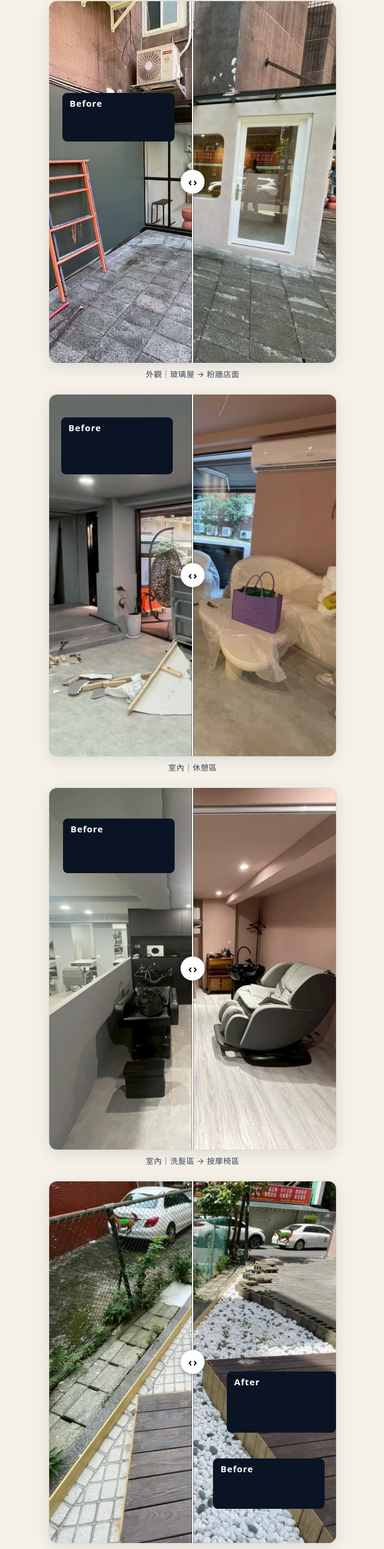
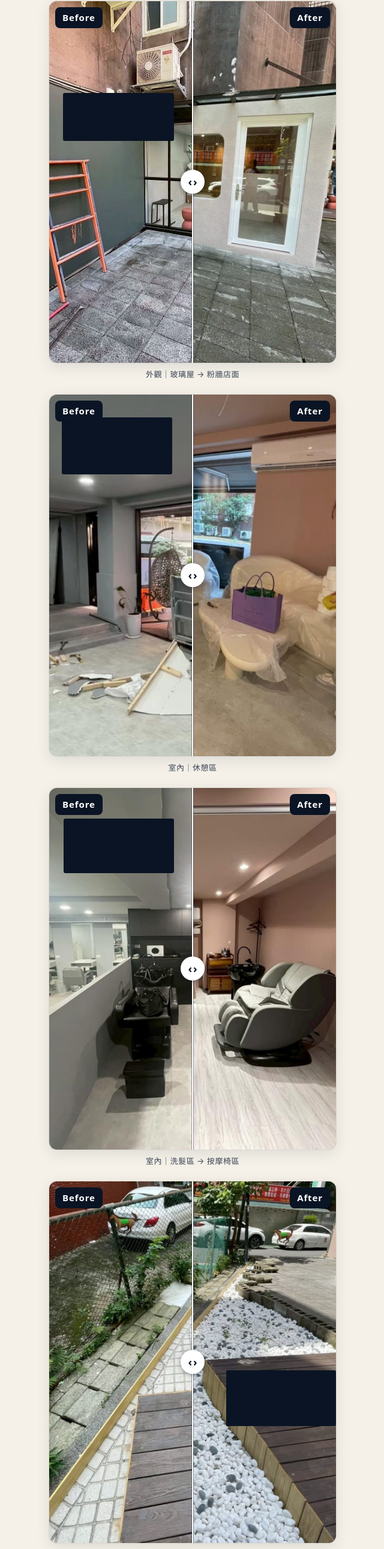
Before and after one commit to ericlin1994/linmu-card, a plain HTML site: page index.html in a window 1280 px wide. Shown: the part 1492-4075 px from the top of the page at 60% size, without its empty margins (319-959 px from the left). Drawn offline with Linux system fonts and the light colour scheme.

Commit message:
BEFORE/AFTER 標籤改為固定貼在各自圖層頂部（Before 左上、After 右上，五組一致）；烤字另用 #0A1424 小底板（烤字＋約 1% 邊距）遮住、跟著裁切，加映 3 張同法；.ba-l 加 isolation 修正 0%/100% 標籤穿透；#rail／.rail-hint 零改動（產生器 rebuild_page.py／client.json *_ink *_plate）

```diff
--- a/index.html
+++ b/index.html
@@ -404,12 +404,17 @@
   .ba img{position:absolute;top:0;left:0;width:100%;height:100%;object-fit:cover;display:block;pointer-events:none;-webkit-user-drag:none}
   /* Before 墊底；After 疊上，從 --p% 起往右顯示（--p＝Before 可見的百分比）。
      每張圖連同自己的標籤底板包在 .ba-l 裡一起裁切 → 標籤永遠只蓋在「該張圖可見」的烤字上 */
-  .ba-l{position:absolute;top:0;left:0;width:100%;height:100%;pointer-events:none}
+  .ba-l{position:absolute;top:0;left:0;width:100%;height:100%;pointer-events:none;isolation:isolate}   /* isolate：標籤／底板的 z-index 只在自己的圖層內，不會穿透上層的 After 圖 */
   .ba .ba-la{clip-path:inset(0 0 0 calc(var(--p) * 1%))}
-  /* 標籤底板：位置／大小由 client.json before_box／after_box（量出的烤字範圍＋邊距）以 inline style 帶入；
-     深藍 #0A1424 不透明底（與站上深藍同色；半透明會透出原烤字殘影）＋白字 */
-  .ba-tag{position:absolute;z-index:2;box-sizing:border-box;padding:7px 12px;border-radius:8px;font-size:15px;font-weight:800;
+  /* 標籤：固定貼在各自圖層的頂部——Before 在左半左上角、After 在右半右上角；五組位置／大小／字級完全一致。
+     標籤在 .ba-l 內，所以被滑桿裁切時一起被切（0% 看不到 Before、100% 看不到 After）。深藍 #0A1424 不透明＋白字 */
+  .ba-tag{position:absolute;top:10px;z-index:2;box-sizing:border-box;padding:7px 12px;border-radius:8px;font-size:15px;font-weight:800;
           letter-spacing:.06em;line-height:1.4;color:#fff;background:#0A1424;pointer-events:none}
+  .ba-lb .ba-tag{left:10px}
+  .ba-la .ba-tag{right:10px}
+  /* 烤字底板：只遮標籤蓋不到的烤字（座標＝client.json 各圖 *_plate＝量出的烤字範圍＋約 1% 邊距），
+     同色 #0A1424 不透明、在各自圖層內（跟著裁切），位於標籤下方（z-index 1 < 2）；位置以 inline style（% of 圖）帶入 */
+  .ba-pl{position:absolute;z-index:1;box-sizing:border-box;border-radius:3px;background:#0A1424;pointer-events:none}
   .ba-range{position:absolute;top:0;left:0;width:100%;height:100%;margin:0;opacity:0;pointer-events:none}
   /* 拖曳把手：44px 寬直條（只有這條擋觸控，圖片其他地方照樣能捲頁面） */
   .ba-grip{position:absolute;top:0;bottom:0;left:calc(var(--p) * 1%);z-index:3;width:44px;margin-left:-22px;
@@ -424,7 +429,8 @@
   /* 夜景加映：3 欄小圖（自己的 .ba-extra，不再共用 .craft；lightbox 只在這一組內循環） */
   .ba-extra{display:grid;grid-template-columns:repeat(3,1fr);gap:8px;margin:18px 20px 0}
   .ba-extra figure{margin:0}
-  .ba-extra img{width:100%;height:auto;aspect-ratio:4/5;object-fit:cover;display:block;border-radius:10px;border:1px solid rgba(22,35,61,.07);cursor:zoom-in}
+  .ba-xw{position:relative;overflow:hidden;border-radius:10px;border:1px solid rgba(22,35,61,.07)}
+  .ba-extra img{width:100%;height:auto;aspect-ratio:4/5;object-fit:cover;display:block;cursor:zoom-in}
   html.drag-scroll .ba-extra img{cursor:zoom-in}
   .ba-extra .ba-fc{padding:0;margin-top:6px;font-size:12px;line-height:1.5;letter-spacing:.02em}
   /*BA_V1_END*/
@@ -623,8 +629,8 @@
   <div class="ba-list">
     <figure class="ba-item">
       <div class="ba" style="--p:50">
-        <div class="ba-l ba-lb"><img class="ba-b" src="img/ba-exterior-before.jpg" alt="外觀｜玻璃屋 → 粉牆店面：施工前 Before" width="1000" height="1261" loading="lazy" decoding="async" draggable="false"><span class="ba-tag" style="left:4.6%;top:25.4%;width:39.2%;height:13.4%" aria-hidden="true">Before</span></div>
-        <div class="ba-l ba-la"><img class="ba-a" src="img/ba-exterior-after.jpg" alt="外觀｜玻璃屋 → 粉牆店面：施工後 After" width="1000" height="1261" loading="lazy" decoding="async" draggable="false"><span class="ba-tag" style="left:4.9%;top:29.4%;width:40.2%;height:13.7%" aria-hidden="true">After</span></div>
+        <div class="ba-l ba-lb"><img class="ba-b" src="img/ba-exterior-before.jpg" alt="外觀｜玻璃屋 → 粉牆店面：施工前 Before" width="1000" height="1261" loading="lazy" decoding="async" draggable="false"><span class="ba-pl" style="left:4.8%;top:25.4%;width:38.8%;height:13.3%" aria-hidden="true"></span><span class="ba-tag" aria-hidden="true">Before</span></div>
+        <div class="ba-l ba-la"><img class="ba-a" src="img/ba-exterior-after.jpg" alt="外觀｜玻璃屋 → 粉牆店面：施工後 After" width="1000" height="1261" loading="lazy" decoding="async" draggable="false"><span class="ba-pl" style="left:5.1%;top:25.6%;width:39.8%;height:17.4%" aria-hidden="true"></span><span class="ba-tag" aria-hidden="true">After</span></div>
         <input class="ba-range" type="range" min="0" max="100" step="1" value="50" aria-label="外觀｜玻璃屋 → 粉牆店面：Before／After 對比滑桿" aria-valuetext="Before 顯示 50%">
         <span class="ba-grip" aria-hidden="true"></span>
       </div>
@@ -632,8 +638,8 @@
     </figure>
     <figure class="ba-item">
       <div class="ba" style="--p:50">
-        <div class="ba-l ba-lb"><img class="ba-b" src="img/ba-lounge-before.jpg" alt="室內｜休憩區：施工前 Before" width="1000" height="1261" loading="lazy" decoding="async" draggable="false"><span class="ba-tag" style="left:4.2%;top:6.4%;width:38.9%;height:15.7%" aria-hidden="true">Before</span></div>
-        <div class="ba-l ba-la"><img class="ba-a" src="img/ba-lounge-after.jpg" alt="室內｜休憩區：施工後 After" width="1000" height="1261" loading="lazy" decoding="async" draggable="false"><span class="ba-tag" style="left:5.4%;top:4.5%;width:38.9%;height:17.1%" aria-hidden="true">After</span></div>
+        <div class="ba-l ba-lb"><img class="ba-b" src="img/ba-lounge-before.jpg" alt="室內｜休憩區：施工前 Before" width="1000" height="1261" loading="lazy" decoding="async" draggable="false"><span class="ba-pl" style="left:4.4%;top:6.4%;width:38.5%;height:15.7%" aria-hidden="true"></span><span class="ba-tag" aria-hidden="true">Before</span></div>
+        <div class="ba-l ba-la"><img class="ba-a" src="img/ba-lounge-after.jpg" alt="室內｜休憩區：施工後 After" width="1000" height="1261" loading="lazy" decoding="async" draggable="false"><span class="ba-pl" style="left:5.6%;top:4.6%;width:38.4%;height:17%" aria-hidden="true"></span><span class="ba-tag" aria-hidden="true">After</span></div>
         <input class="ba-range" type="range" min="0" max="100" step="1" value="50" aria-label="室內｜休憩區：Before／After 對比滑桿" aria-valuetext="Before 顯示 50%">
         <span class="ba-grip" aria-hidden="true"></span>
       </div>
@@ -641,8 +647,8 @@
     </figure>
     <figure class="ba-item">
       <div class="ba" style="--p:50">
-        <div class="ba-l ba-lb"><img class="ba-b" src="img/ba-wash-before.jpg" alt="室內｜洗髮區 → 按摩椅區：施工前 Before" width="1000" height="1261" loading="lazy" decoding="async" draggable="false"><span class="ba-tag" style="left:4.9%;top:8.5%;width:38.8%;height:15.0%" aria-hidden="true">Before</span></div>
-        <div class="ba-l ba-la"><img class="ba-a" src="img/ba-wash-after.jpg" alt="室內｜洗髮區 → 按摩椅區：施工後 After" width="1000" height="1261" loading="lazy" decoding="async" draggable="false"><span class="ba-tag" style="left:5.1%;top:10.7%;width:39.0%;height:14.3%" aria-hidden="true">After</span></div>
+        <div class="ba-l ba-lb"><img class="ba-b" src="img/ba-wash-before.jpg" alt="室內｜洗髮區 → 按摩椅區：施工前 Before" width="1000" height="1261" loading="lazy" decoding="async" draggable="false"><span class="ba-pl" style="left:5.1%;top:8.5%;width:38.4%;height:15%" aria-hidden="true"></span><span class="ba-tag" aria-hidden="true">Before</span></div>
+        <div class="ba-l ba-la"><img class="ba-a" src="img/ba-wash-after.jpg" alt="室內｜洗髮區 → 按摩椅區：施工後 After" width="1000" height="1261" loading="lazy" decoding="async" draggable="false"><span class="ba-pl" style="left:5.3%;top:10.7%;width:38.6%;height:15.7%" aria-hidden="true"></span><span class="ba-tag" aria-hidden="true">After</span></div>
         <input class="ba-range" type="range" min="0" max="100" step="1" value="50" aria-label="室內｜洗髮區 → 按摩椅區：Before／After 對比滑桿" aria-valuetext="Before 顯示 50%">
         <span class="ba-grip" aria-hidden="true"></span>
       </div>
@@ -650,8 +656,8 @@
     </figure>
     <figure class="ba-item">
       <div class="ba" style="--p:50">
-        <div class="ba-l ba-lb"><img class="ba-b" src="img/ba-garden-before.jpg" alt="戶外｜走道 → 白石造景：施工前 Before" width="1000" height="1261" loading="lazy" decoding="async" draggable="false"><span class="ba-tag" style="left:57.2%;top:76.6%;width:38.8%;height:14.0%" aria-hidden="true">Before</span></div>
-        <div class="ba-l ba-la"><img class="ba-a" src="img/ba-garden-after.jpg" alt="戶外｜走道 → 白石造景：施工後 After" width="1000" height="1261" loading="lazy" decoding="async" draggable="false"><span class="ba-tag" style="left:62.0%;top:52.5%;width:38.0%;height:17.0%" aria-hidden="true">After</span></div>
+        <div class="ba-l ba-lb"><img class="ba-b" src="img/ba-garden-before.jpg" alt="戶外｜走道 → 白石造景：施工前 Before" width="1000" height="1261" loading="lazy" decoding="async" draggable="false"><span class="ba-pl" style="left:57.4%;top:76.6%;width:38.4%;height:14.1%" aria-hidden="true"></span><span class="ba-tag" aria-hidden="true">Before</span></div>
+        <div class="ba-l ba-la"><img class="ba-a" src="img/ba-garden-after.jpg" alt="戶外｜走道 → 白石造景：施工後 After" width="1000" height="1261" loading="lazy" decoding="async" draggable="false"><span class="ba-pl" style="left:61.8%;top:52.3%;width:38.2%;height:15.4%" aria-hidden="true"></span><span class="ba-tag" aria-hidden="true">After</span></div>
         <input class="ba-range" type="range" min="0" max="100" step="1" value="50" aria-label="戶外｜走道 → 白石造景：Before／After 對比滑桿" aria-valuetext="Before 顯示 50%">
         <span class="ba-grip" aria-hidden="true"></span>
       </div>
@@ -659,8 +665,8 @@
     </figure>
     <figure class="ba-item">
       <div class="ba" style="--p:50">
-        <div class="ba-l ba-lb"><img class="ba-b" src="img/ba-restroom-before.jpg" alt="廁所：施工前 Before" width="1000" height="1261" loading="lazy" decoding="async" draggable="false"><span class="ba-tag" style="left:6.5%;top:2.6%;width:38.8%;height:16.2%" aria-hidden="true">Before</span></div>
-        <div class="ba-l ba-la"><img class="ba-a" src="img/ba-restroom-after.jpg" alt="廁所：施工後 After" width="1000" height="1261" loading="lazy" decoding="async" draggable="false"><span class="ba-tag" style="left:49.3%;top:0.8%;width:38.9%;height:15.4%" aria-hidden="true">After</span></div>
+        <div class="ba-l ba-lb"><img class="ba-b" src="img/ba-restroom-before.jpg" alt="廁所：施工前 Before" width="1000" height="1261" loading="lazy" decoding="async" draggable="false"><span class="ba-pl" style="left:6.7%;top:2.6%;width:38.4%;height:16.4%" aria-hidden="true"></span><span class="ba-tag" aria-hidden="true">Before</span></div>
+        <div class="ba-l ba-la"><img class="ba-a" src="img/ba-restroom-after.jpg" alt="廁所：施工後 After" width="1000" height="1261" loading="lazy" decoding="async" draggable="false"><span class="ba-pl" style="left:49.5%;top:0.9%;width:38.5%;height:15.2%" aria-hidden="true"></span><span class="ba-tag" aria-hidden="true">After</span></div>
         <input class="ba-range" type="range" min="0" max="100" step="1" value="50" aria-label="廁所：Before／After 對比滑桿" aria-valuetext="Before 顯示 50%">
         <span class="ba-grip" aria-hidden="true"></span>
       </div>
@@ -669,15 +675,15 @@
   </div>
   <div class="ba-extra">
     <figure>
-      <img src="img/ba-night-exterior.jpg" alt="外觀・夜間照明" width="1000" height="1261" loading="lazy" decoding="async">
+      <div class="ba-xw"><img src="img/ba-night-exterior.jpg" alt="外觀・夜間照明" width="1000" height="1261" loading="lazy" decoding="async"><span class="ba-pl" style="left:2.8%;top:78.35%;width:48.8%;height:14.12%" aria-hidden="true"></span></div>
       <figcaption class="ba-fc">外觀・夜間照明</figcaption>
     </figure>
     <figure>
-      <img src="img/ba-night-lounge.jpg" alt="休憩區・夜間" width="1000" height="1261" loading="lazy" decoding="async">
+      <div class="ba-xw"><img src="img/ba-night-lounge.jpg" alt="休憩區・夜間" width="1000" height="1261" loading="lazy" decoding="async"><span class="ba-pl" style="left:6.1%;top:2.99%;width:42.4%;height:17.05%" aria-hidden="true"></span></div>
       <figcaption class="ba-fc">休憩區・夜間</figcaption>
     </figure>
     <figure>
-      <img src="img/ba-night-massage.jpg" alt="按摩椅區・暗燈" width="1000" height="1261" loading="lazy" decoding="async">
+      <div class="ba-xw"><img src="img/ba-night-massage.jpg" alt="按摩椅區・暗燈" width="1000" height="1261" loading="lazy" decoding="async"><span class="ba-pl" style="left:2.3%;top:5.51%;width:55%;height:20.08%" aria-hidden="true"></span></div>
       <figcaption class="ba-fc">按摩椅區・暗燈</figcaption>
     </figure>
   </div>
```
